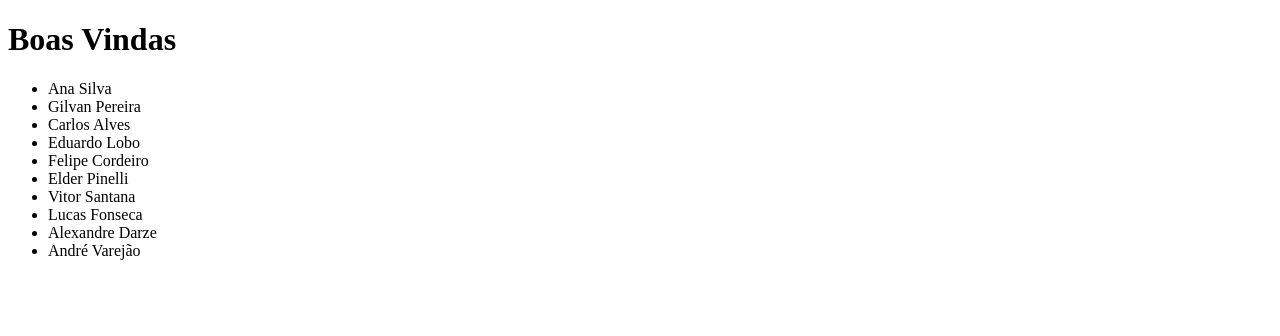
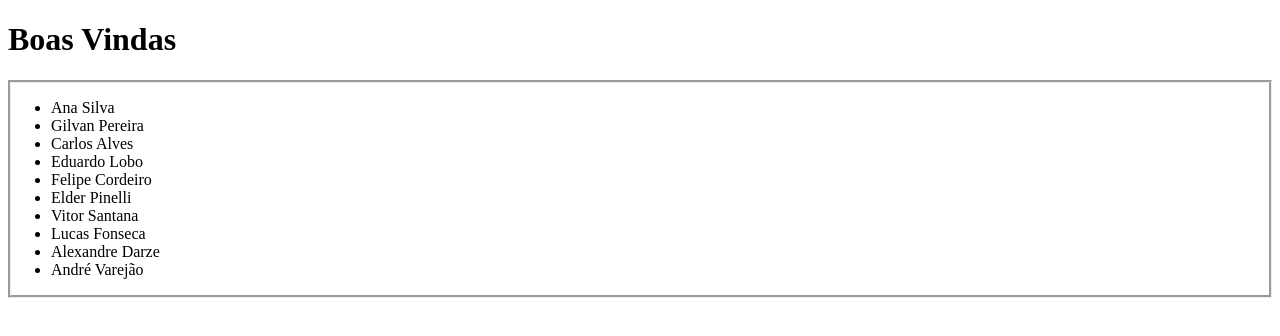
Before and after one commit to ruaanc/Ng_Imobiliaria, an Angular app: page /clientes in a window 1280 px wide. Shown: the top 336 px of the page. Built offline with nearby package versions, Linux system fonts and the light colour scheme.

Commit message:
Atualização

```diff
--- a/src/app/cliente/list-clientes/list-clientes.component.css
+++ b/src/app/cliente/list-clientes/list-clientes.component.css
@@ -0,0 +1,3 @@
+div {
+    border-style: groove;
+}
```
